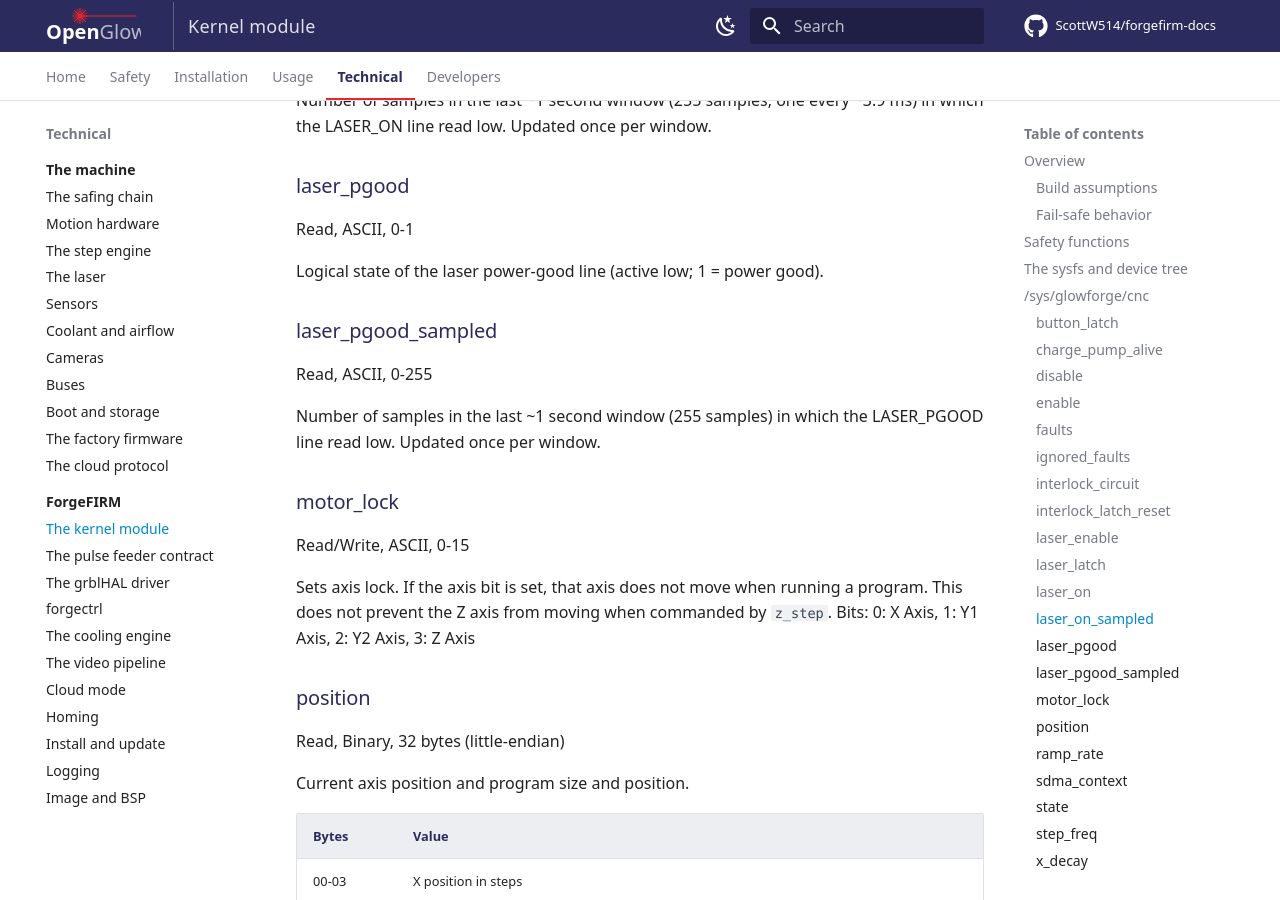
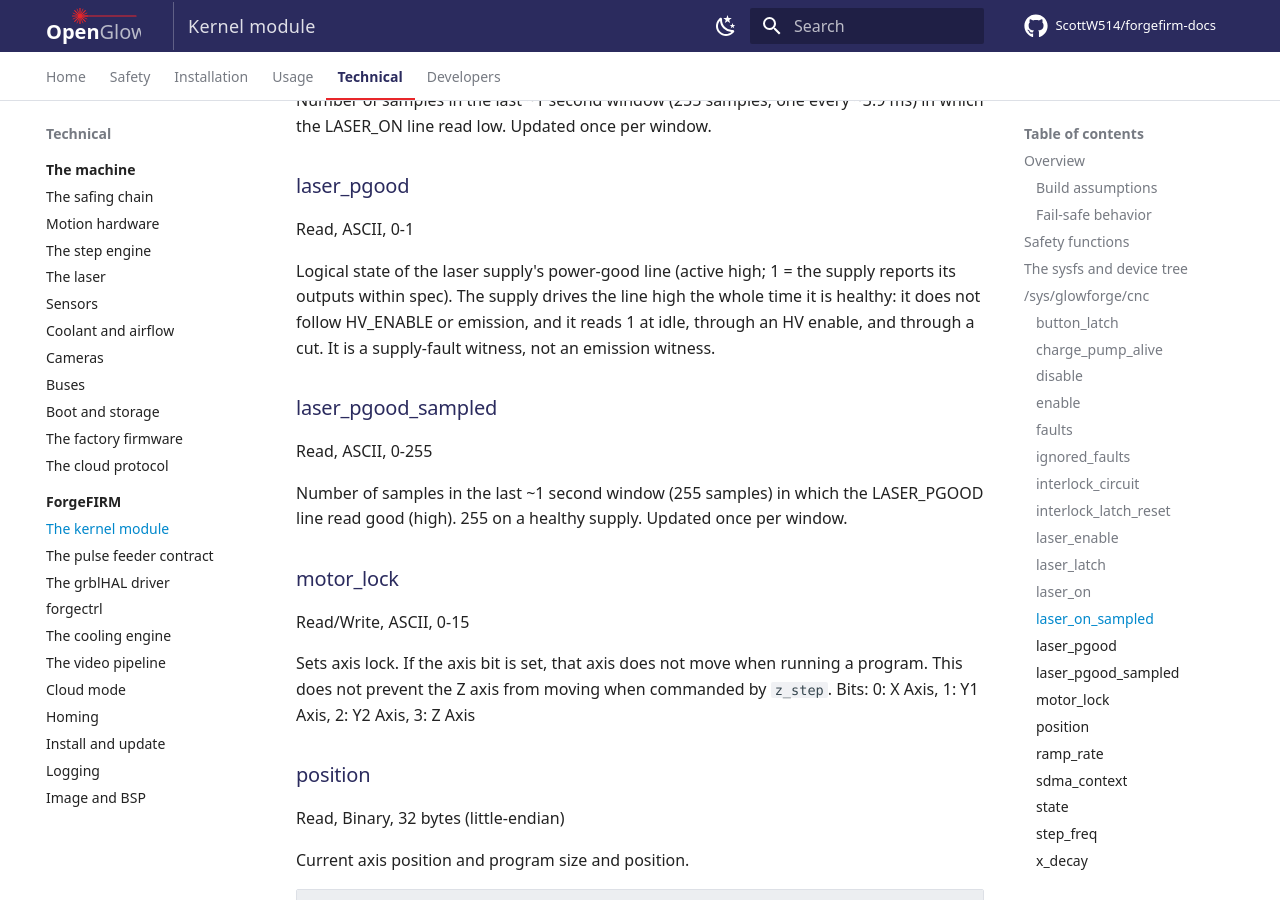
Before and after one commit to openglow-org/forgefirm-docs, an MkDocs documentation site: the page built from docs/technical/forgefirm/kernel-module.md, in a window 1280 px wide and 900 px high, scrolled down 7831 px. Built offline with MkDocs 1.6.1 and Material for MkDocs 9.7.7, drawn with Linux system fonts in a browser that asks for light colours; comment, search, counter and statistics services are not loaded.

Commit message:
laser supply power-good: what the line is
J1_14 is the supply's power-good, active high, driven the whole time the supply is healthy, and static across HV enable and emission: a supply-fault witness, never an emission witness. The kernel module page, the safing chain table, the laser page, the cooling engine and forgectrl pages say so, the safing chain has no open readback gap left, and the bench page lists the probe that measured it.

```diff
--- a/docs/technical/forgefirm/kernel-module.md
+++ b/docs/technical/forgefirm/kernel-module.md
@@ -372,14 +372,19 @@ Number of samples in the last ~1 second window (255 samples, one every
 
 Read, ASCII, 0-1
 
-Logical state of the laser power-good line (active low; 1 = power good).
+Logical state of the laser supply's power-good line (active high; 1 = the
+supply reports its outputs within spec). The supply drives the line high the
+whole time it is healthy: it does not follow HV_ENABLE or emission, and it
+reads 1 at idle, through an HV enable, and through a cut. It is a supply-fault
+witness, not an emission witness.
 
 ### laser_pgood_sampled
 
 Read, ASCII, 0-255
 
 Number of samples in the last ~1 second window (255 samples) in which the
-LASER_PGOOD line read low. Updated once per window.
+LASER_PGOOD line read good (high). 255 on a healthy supply. Updated once per
+window.
 
 ### motor_lock
 
```
Also changed, not shown: docs/developers/bench.md (+1 -0 lines), docs/technical/forgefirm/cooling-engine.md (+4 -2 lines), docs/technical/forgefirm/forgectrl.md (+3 -2 lines), docs/technical/machine/laser.md (+5 -3 lines), docs/technical/machine/safing-chain.md (+5 -8 lines).
